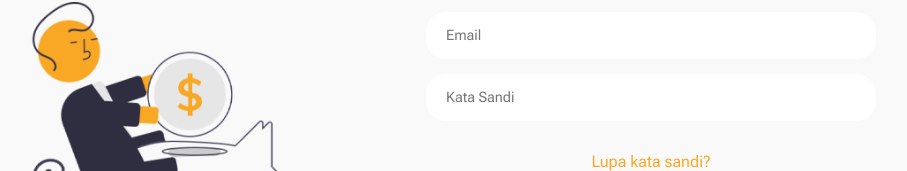
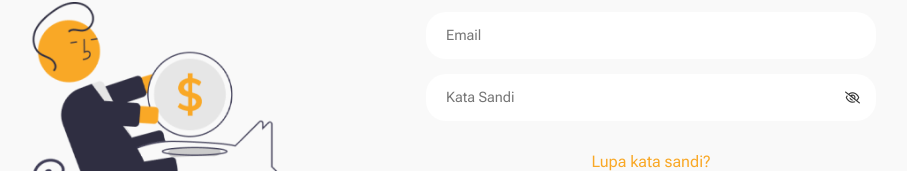
Before and after one commit to Jonathanpangkey/Frontend_TA_FinLit, a React (Vite) app: page /login in a window 1280 px wide. Shown: the part 185-356 px from the top of the page, without its empty margins (214-1121 px from the left). Built offline with nearby package versions, Linux system fonts and the light colour scheme.

Commit message:
add show hide pass functionality

```diff
--- a/src/App.css
+++ b/src/App.css
@@ -238,6 +238,31 @@ input {
 
 .auth-btn {
   margin-top: 3rem;
+}
+
+.password-container {
+  position: relative;
+  display: flex;
+  align-items: center;
+}
+
+.password-container input {
+  width: 100%;
+  padding-right: 40px; /* Add padding to the right to make space for the button */
+}
+
+.show-hide-btn {
+  position: absolute;
+  right: 10px;
+  background: none;
+  border: none;
+  cursor: pointer;
+  font-size: 12px;
+  color: #007bff;
+}
+
+.show-hide-btn:hover {
+  color: #0056b3;
 }
 
 /* Home */
--- a/src/pages/LoginPage.jsx
+++ b/src/pages/LoginPage.jsx
@@ -5,6 +5,7 @@ import {useNavigate} from "react-router-dom";
 function LoginPage() {
   const [email, setEmail] = useState("");
   const [password, setPassword] = useState("");
+  const [showPassword, setShowPassword] = useState(false);
   const [error, setError] = useState("");
   const navigate = useNavigate();
 
@@ -32,7 +33,19 @@ function LoginPage() {
               <p>{error}</p>
             </div>
             <input type='email' name='email' placeholder='Email' value={email} onChange={(e) => setEmail(e.target.value)} required />
-            <input type='password' name='password' placeholder='Kata Sandi' value={password} onChange={(e) => setPassword(e.target.value)} required />
+            <div className='password-container'>
+              <input
+                type={showPassword ? "text" : "password"}
+                name='password'
+                placeholder='Kata Sandi'
+                value={password}
+                onChange={(e) => setPassword(e.target.value)}
+                required
+              />
+              <button type='button' className='show-hide-btn' onClick={() => setShowPassword(!showPassword)}>
+                {showPassword ? <i class='fa-regular fa-eye'></i> : <i class='fa-regular fa-eye-slash'></i>}
+              </button>
+            </div>
             <p>
               <a href='#'>Lupa kata sandi?</a>
             </p>
--- a/src/pages/RegisterPage.jsx
+++ b/src/pages/RegisterPage.jsx
@@ -8,6 +8,8 @@ function RegisterPage() {
   const [email, setEmail] = useState("");
   const [password, setPassword] = useState("");
   const [confirmPassword, setConfirmPassword] = useState("");
+  const [showPassword, setShowPassword] = useState(false);
+  const [showConfirmPassword, setShowConfirmPassword] = useState(false);
   const [error, setError] = useState("");
   const navigate = useNavigate();
 
@@ -50,15 +52,32 @@ function RegisterPage() {
             <input type='text' name='firstName' placeholder='Nama Depan' value={firstname} onChange={(e) => setFirstName(e.target.value)} required />
             <input type='text' name='lastName' placeholder='Nama Belakang' value={lastname} onChange={(e) => setLastName(e.target.value)} required />
             <input type='email' name='email' placeholder='Email' value={email} onChange={(e) => setEmail(e.target.value)} required />
-            <input type='password' name='password' placeholder='Kata Sandi' value={password} onChange={(e) => setPassword(e.target.value)} required />
+            <div className='password-container'>
               <input
-              type='password'
+                type={showPassword ? "text" : "password"}
+                name='password'
+                placeholder='Kata Sandi'
+                value={password}
+                onChange={(e) => setPassword(e.target.value)}
+                required
+              />
+              <button type='button' className='show-hide-btn' onClick={() => setShowPassword(!showPassword)}>
+                {showPassword ? <i class='fa-regular fa-eye'></i> : <i class='fa-regular fa-eye-slash'></i>}
+              </button>
+            </div>
+            <div className='password-container'>
+              <input
+                type={showConfirmPassword ? "text" : "password"}
                 name='confirmPassword'
                 placeholder='Konfirmasi Kata Sandi'
                 value={confirmPassword}
                 onChange={(e) => setConfirmPassword(e.target.value)}
                 required
               />
+              <button type='button' className='show-hide-btn' onClick={() => setShowConfirmPassword(!showConfirmPassword)}>
+                {showConfirmPassword ? <i class='fa-regular fa-eye'></i> : <i class='fa-regular fa-eye-slash'></i>}
+              </button>
+            </div>
             <button className='btn auth-btn' type='submit'>
               Daftar
             </button>
```
Lines whose indentation alone changed are shown as unchanged.
